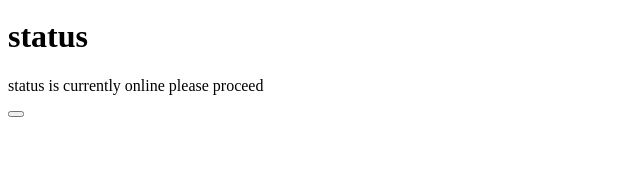
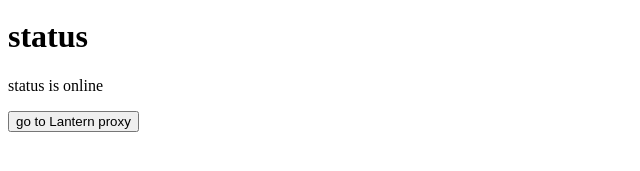
Before and after one commit to pancakes-proxy/BALLS-repository, a plain HTML site: page stage3.html in a window 1280 px wide. Shown: the part 75-246 px from the top of the page, without its empty margins (0-640 px from the left). Drawn offline with Linux system fonts and the light colour scheme.

Commit message:
Update stage3.html

```diff
--- a/stage3.html
+++ b/stage3.html
@@ -5,8 +5,11 @@
 <body>
 <img src="https://github.com/pancakes-proxy/BALLS-repository/blob/98a77c1b162c7f42689bb8afa63fdea42b694018/img/lock-icon-29056-Windows.ico" alt="lock icon">
 <h1>status</h1>
-  <p>status is currently online please proceed</p>
-<button onclick="window.location.href = stage4.html"
-
-
+<p>status is online</p>
+ <button onclick="redirectToPage()">go to Lantern proxy</button>
+ <script>
+        function redirectToPage() {
+            window.location.href = "https://lantern.learnhelp.cc/home";
+        }
+    </script>
 </body>
```
